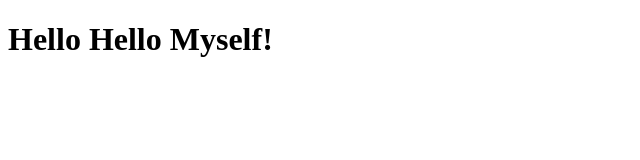
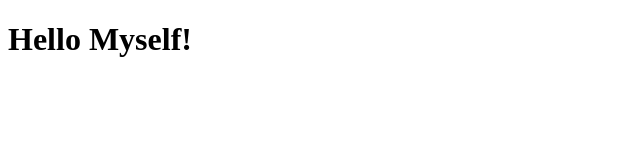
Before and after one commit to benjimangrec/coursera-test, a plain HTML site: page index.html in a window 1280 px wide. Shown: the whole page, without its empty margins (0-640 px from the left). Drawn offline with Linux system fonts and the light colour scheme.

Commit message:
I had to chane it because i can't spell check

```diff
--- a/index.html
+++ b/index.html
@@ -4,6 +4,6 @@
   <title>Hello Coursera!</title>
  </head>
  <body>
- <h1>Hello Hello Myself!</h1>
+ <h1>Hello Myself!</h1>
  </body>
 </html>
```
